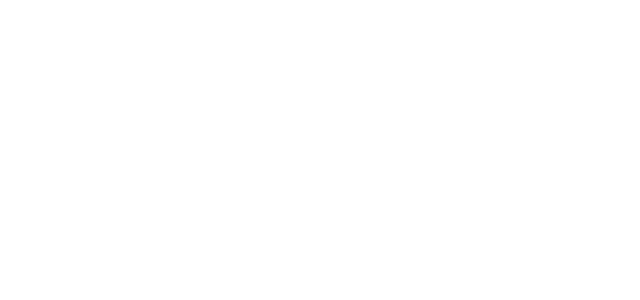
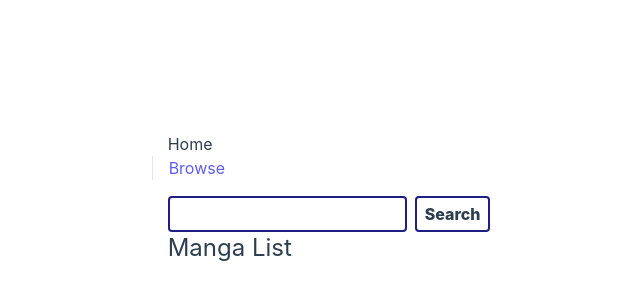
Before and after one commit to zeethefedev/art-archive, a Vue app: page / in a window 1280 px wide. Before the commit this address had no page. Shown: the part 218-518 px from the top of the page, without its empty margins (311-951 px from the left). Built offline with nearby package versions, Linux system fonts and the light colour scheme.

Commit message:
setup component

```diff
--- a/src/App.vue
+++ b/src/App.vue
@@ -1,14 +1,12 @@
 <script setup>
 import { RouterView } from 'vue-router'
+import NavBar from './components/NavBar.vue'
 </script>
 
 <template>
   <header>
     <div class="wrapper">
-      <!-- <nav>
-        <RouterLink to="/">Home</RouterLink>
-        <RouterLink to="/about">About</RouterLink>
-      </nav> -->
+      <nav-bar />
     </div>
   </header>
 
@@ -21,36 +19,6 @@
   max-height: 100vh;
 }
 
-.logo {
-  display: block;
-  margin: 0 auto 2rem;
-}
-
-nav {
-  width: 100%;
-  font-size: 12px;
-  text-align: center;
-  margin-top: 2rem;
-}
-
-nav a.router-link-exact-active {
-  color: var(--color-text);
-}
-
-nav a.router-link-exact-active:hover {
-  background-color: transparent;
-}
-
-nav a {
-  display: inline-block;
-  padding: 0 1rem;
-  border-left: 1px solid var(--color-border);
-}
-
-nav a:first-of-type {
-  border: 0;
-}
-
 @media (min-width: 1024px) {
   header {
     display: flex;
@@ -58,23 +26,10 @@
     padding-right: calc(var(--section-gap) / 2);
   }
 
-  .logo {
-    margin: 0 2rem 0 0;
-  }
-
   header .wrapper {
     display: flex;
     place-items: flex-start;
     flex-wrap: wrap;
   }
-
-  nav {
-    text-align: left;
-    margin-left: -1rem;
-    font-size: 1rem;
-
-    padding: 1rem 0;
-    margin-top: 1rem;
-  }
 }
 </style>
--- a/src/assets/base.css
+++ b/src/assets/base.css
@@ -1,6 +1,28 @@
 @tailwind base;
 @tailwind components;
 @tailwind utilities;
+
+:root {
+  --vt-c-white: #ffffff;
+  --vt-c-white-soft: #f8f8f8;
+  --vt-c-white-mute: #f2f2f2;
+
+  --vt-c-black: #181818;
+  --vt-c-black-soft: #222222;
+  --vt-c-black-mute: #282828;
+
+  --vt-c-indigo: #2c3e50;
+
+  --vt-c-divider-light-1: rgba(60, 60, 60, 0.29);
+  --vt-c-divider-light-2: rgba(60, 60, 60, 0.12);
+  --vt-c-divider-dark-1: rgba(84, 84, 84, 0.65);
+  --vt-c-divider-dark-2: rgba(84, 84, 84, 0.48);
+
+  --vt-c-text-light-1: var(--vt-c-indigo);
+  --vt-c-text-light-2: rgba(60, 60, 60, 0.66);
+  --vt-c-text-dark-1: var(--vt-c-white);
+  --vt-c-text-dark-2: rgba(235, 235, 235, 0.64);
+}
 
 /* semantic color variables for this project */
 :root {
--- /dev/null
+++ b/src/components/FilterSelect.vue
@@ -0,0 +1,26 @@
+<template>
+  <div>Filter</div>
+  <select @change="handleChange">
+    <option v-for="option in filterOptions" :key="option" :value="option">
+      {{ option }}
+    </option>
+  </select>
+</template>
+
+<script>
+import { ref } from 'vue'
+
+export default {
+  setup() {
+    const filterOptions = ref(['category', 'rating', 'status'])
+
+    const handleChange = (event) => {
+      console.log(event.target.value)
+    }
+
+    return { filterOptions, handleChange }
+  }
+}
+</script>
+
+<style scoped></style>
--- /dev/null
+++ b/src/components/MangaCard.vue
@@ -0,0 +1,16 @@
+<template>
+  <div>Card</div>
+</template>
+
+<script>
+export default {
+  props: {
+    manga: {
+      type: Object
+    }
+  },
+  setup({ manga }) {}
+}
+</script>
+
+<style scoped></style>
--- /dev/null
+++ b/src/components/MangaList.vue
@@ -0,0 +1,26 @@
+<template>
+  <div>
+    <h1 class="text-2xl">Manga List</h1>
+    <div v-if="mangas.length">
+      <manga-card v-for="manga in mangas" />
+    </div>
+  </div>
+</template>
+
+<script>
+import { ref } from 'vue'
+import MangaCard from './MangaCard.vue'
+
+export default {
+  components: { MangaCard },
+  props: {
+    mangas: {
+      type: Array,
+      default: []
+    }
+  },
+  setup({ mangas }) {}
+}
+</script>
+
+<style scoped></style>
--- /dev/null
+++ b/src/components/NavBar.vue
@@ -0,0 +1,53 @@
+<template>
+  <div>
+    <nav>
+      <router-link to="/">Home</router-link>
+      <router-link to="/browse">Browse</router-link>
+    </nav>
+  </div>
+</template>
+
+<script>
+import { RouterLink } from 'vue-router'
+export default {
+  components: { RouterLink }
+}
+</script>
+
+<style scoped>
+nav {
+  width: 100%;
+  font-size: 16px;
+  text-align: center;
+  margin-top: 2rem;
+}
+
+nav a.router-link-exact-active {
+  color: var(--color-text);
+}
+
+nav a.router-link-exact-active:hover {
+  background-color: transparent;
+}
+
+nav a {
+  display: inline-block;
+  padding: 0 1rem;
+  border-left: 1px solid var(--color-border);
+}
+
+nav a:first-of-type {
+  border: 0;
+}
+
+@media (min-width: 1024px) {
+  nav {
+    text-align: left;
+    margin-left: -1rem;
+    font-size: 1rem;
+
+    padding: 1rem 0;
+    margin-top: 1rem;
+  }
+}
+</style>
--- /dev/null
+++ b/src/components/SearchInput.vue
@@ -0,0 +1,33 @@
+<template>
+  <div class="flex gap-2">
+    <label>
+      <!-- Search -->
+      <input :value="search" @input="handleChange" />
+    </label>
+    <button @click="$emit('search', search)">Search</button>
+  </div>
+</template>
+
+<script>
+import { ref } from 'vue'
+
+export default {
+  props: {
+    value: {
+      type: String,
+      default: ''
+    }
+  },
+  setup() {
+    const search = ref('')
+
+    const handleChange = (event) => {
+      search.value = event.target.value
+    }
+
+    return { search, handleChange }
+  }
+}
+</script>
+
+<style scoped></style>
--- a/src/router/index.js
+++ b/src/router/index.js
@@ -1,18 +1,24 @@
+import MangaListView from '@/views/MangaListView.vue'
 import { createRouter, createWebHistory } from 'vue-router'
 
 const router = createRouter({
   history: createWebHistory(import.meta.env.BASE_URL),
   routes: [
-    // {
-    //   path: '/',
-    //   name: 'home',
-    //   component: HomeView
-    // },
-    // {
-    //   path: '/about',
-    //   name: 'about',
-    //   component: () => import('../views/AboutView.vue')
-    // }
+    {
+      path: '/',
+      name: 'manga-list',
+      component: MangaListView
+    },
+    {
+      path: '/browse',
+      name: 'browse',
+      component: () => import('../views/BrowseView.vue')
+    },
+    {
+      path: '/manga/:id',
+      name: 'mange-detail',
+      component: () => import('../views/MangaDetailView.vue')
+    }
   ]
 })
 
--- /dev/null
+++ b/src/views/BrowseView.vue
@@ -0,0 +1,16 @@
+<template>
+  <div>
+    <filter-select />
+    <manga-list />
+  </div>
+</template>
+
+<script>
+import FilterSelect from '@/components/FilterSelect.vue'
+import MangaList from '@/components/MangaList.vue'
+export default {
+  components: { FilterSelect, MangaList }
+}
+</script>
+
+<style scoped></style>
--- /dev/null
+++ b/src/views/MangaDetailView.vue
@@ -0,0 +1,9 @@
+<template>
+  <div>Manga Detail</div>
+</template>
+
+<script>
+export default {}
+</script>
+
+<style scoped></style>
--- /dev/null
+++ b/src/views/MangaListView.vue
@@ -0,0 +1,16 @@
+<template>
+  <div>
+    <search-input />
+    <manga-list />
+  </div>
+</template>
+
+<script>
+import MangaList from '@/components/MangaList.vue'
+import SearchInput from '@/components/SearchInput.vue'
+export default {
+  components: { MangaList, SearchInput }
+}
+</script>
+
+<style scoped></style>
```
Also changed, not shown: src/service/api.js (added).
